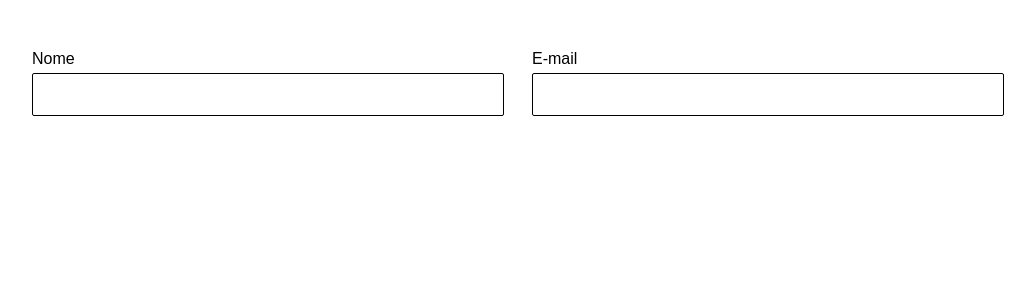
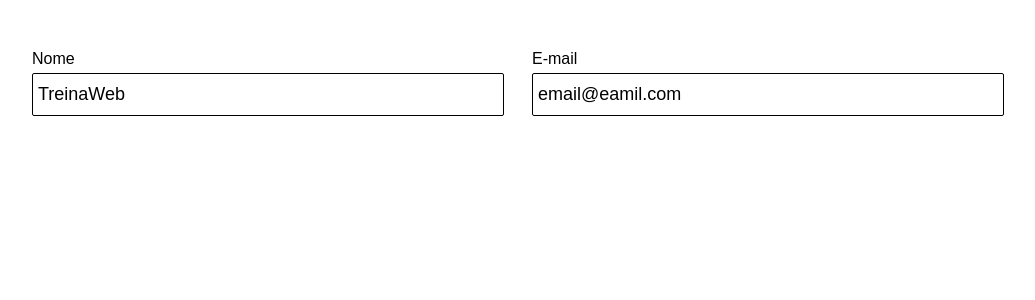
Before and after one commit to RodResq/angular-forms-labs, an Angular app: page / in a window 1280 px wide. Shown: the top 300 px of the page, without its empty margins (128-1163 px from the left). Built offline with nearby package versions, Linux system fonts and the light colour scheme.

Commit message:
Revisao Formualarios Reativos - usando o FormBuilder

```diff
--- a/src/app/components/data-driven/data-driven.component.ts
+++ b/src/app/components/data-driven/data-driven.component.ts
@@ -1,5 +1,5 @@
 import { Component, OnInit } from '@angular/core';
-import {FormControl, FormGroup} from '@angular/forms';
+import {FormBuilder, FormControl, FormGroup} from '@angular/forms';
 
 @Component({
   selector: 'app-data-driven',
@@ -10,12 +10,17 @@ export class DataDrivenComponent implements OnInit {
 
   myForm: FormGroup;
 
-  constructor() { }
+  constructor(private formBuilder: FormBuilder) { }
 
   ngOnInit(): void {
-    this.myForm = new FormGroup({
-      nome: new FormControl(null),
-      email: new FormControl(null)
+    // this.myForm = new FormGroup({
+    //   nome: new FormControl(null),
+    //   email: new FormControl(null)
+    // });
+
+    this.myForm = this.formBuilder.group({
+      nome: ['TreinaWeb'],
+      email: ['email@eamil.com']
     })
 
   }
```
